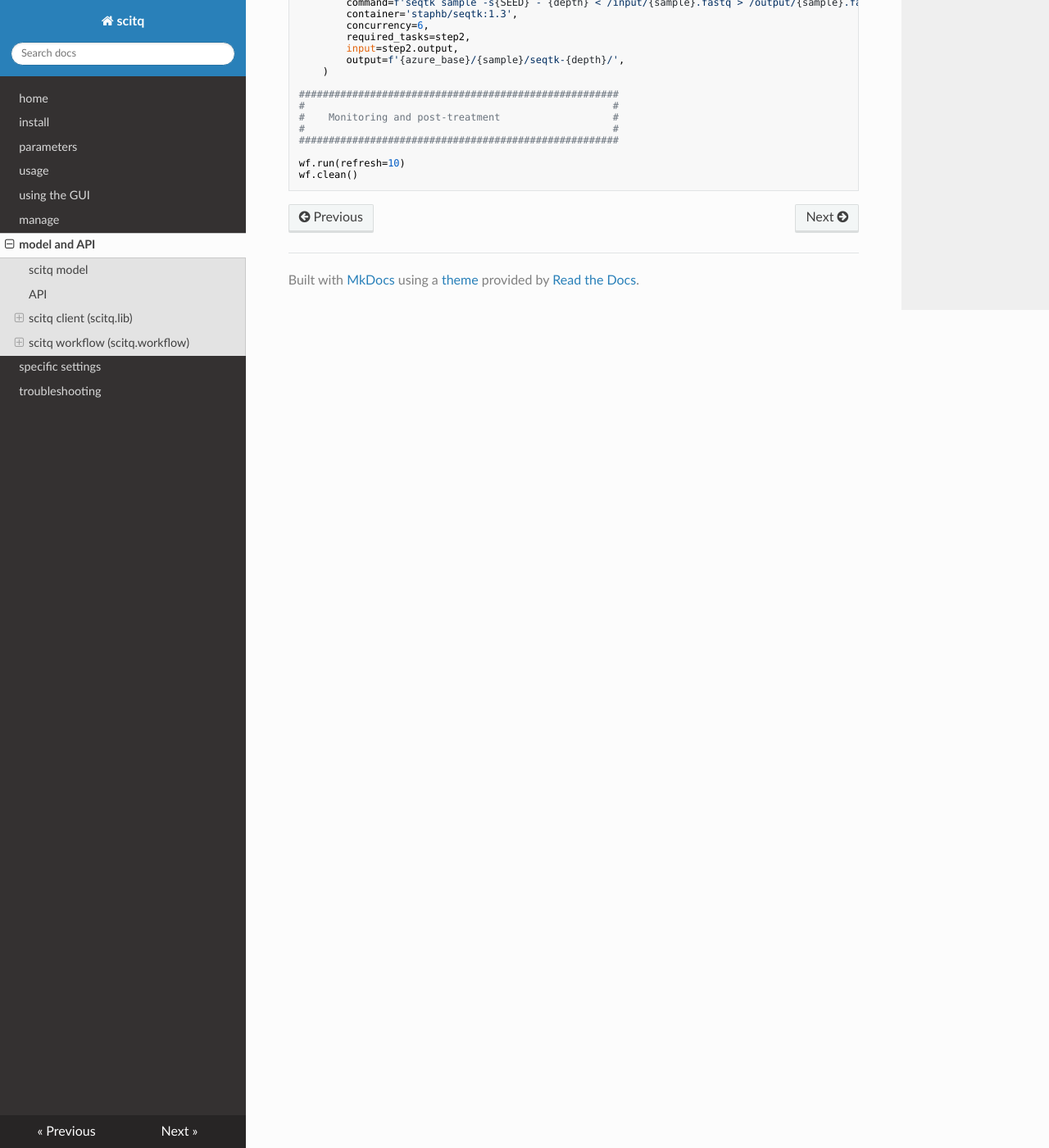
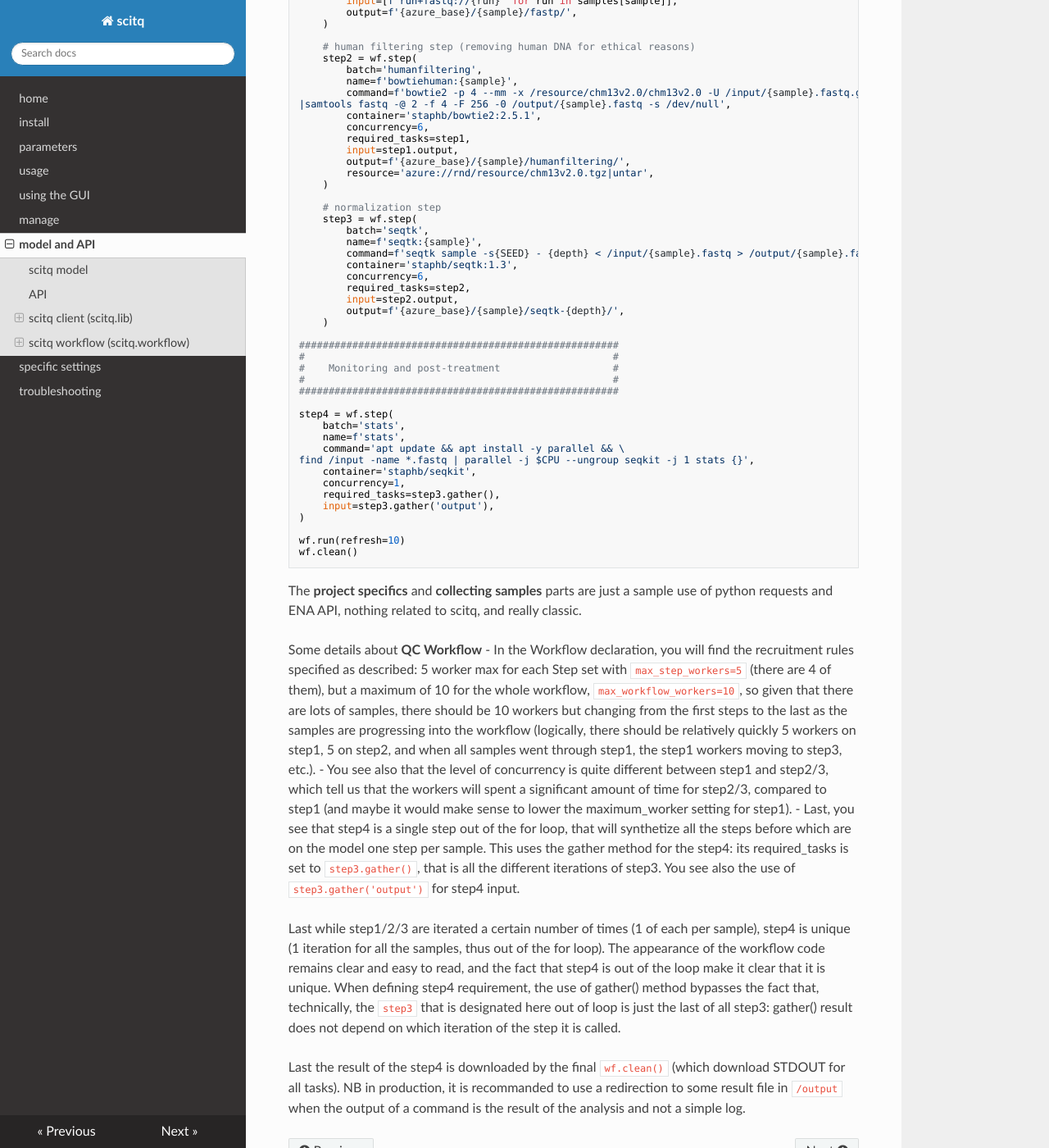
Before and after one commit to gmtsciencedev/scitq, an MkDocs documentation site: the page built from docs/model.md, in a window 1280 px wide and 1400 px high, scrolled down 16162 px. Shown: the whole window at 82% size. Built offline with MkDocs 1.6.1, drawn with Linux system fonts in a browser that asks for light colours; nearby versions of some CDN libraries; some of the changed text lies outside the part shown.

Commit message:
Finalize Workflow example.

````diff
--- a/docs/model.md
+++ b/docs/model.md
@@ -391,21 +391,31 @@ Any abnormal ending of the app will trigger an RuntimeException preventing furth
 
 ### A more elaborate example
 
+This is a real life example, a QC workflow for a public study (that is remove low quality sequences and sequences that belong to the host (which is usual in microbiota studies), and normalize (rarefy) samples), using the nice docker collection from StaPH-B group.
+
+To run this script, you'll need to configure scitq with an access to Azure.
+You will also need to upload [CHM13v2 catalog](https://genome-idx.s3.amazonaws.com/bt/chm13v2.0.zip), unzip it, tar gz it (so that files are in a chm13v2 folder), and upload it to your favorite cloud storage. Adapt the resulting URI in the step2.
+
+NB: Tt is easy to adapt to OVH just change provider to 'ovh' flavor to 'c2-120' and region to 'GRA11' for instance in Workflow definition, change the URI to use s3:// instead of azure://.
+
 ```python
 from scitq.workflow import Workflow
 import requests
-import os
+import sys
 
 SEED = 42
-REGISTRY='XXXXX.gra7.container-registry.ovh.net/library'
 
 ######################################################
 #                                                    #
 #    Project specifics                               #
 #                                                    #
 ######################################################
-bioproject='PRJNAxxxxxx'
-depth='20000000'
+if len(sys.argv)<3:
+    print(f'Usage: {sys.argv[0]} <bioproject accession PRJxxxxxxx> <depth>')
+    sys.exit(1)
+
+bioproject=sys.argv[1]
+depth=sys.argv[2]
 ena_query=f"https://www.ebi.ac.uk/ena/portal/api/filereport?accession={bioproject}&\
 result=read_run&fields=sample_accession,run_accession,library_strategy,library_layout&format=json&download=true&limit=0"
 azure_base = f'azure://rnd/raw/{bioproject}'
@@ -483,6 +493,29 @@ for sample,runs in samples.items():
 #                                                    #
 ######################################################
 
+step4 = wf.step(
+    batch='stats',
+    name=f'stats',
+    command='apt update && apt install -y parallel && \
+find /input -name *.fastq | parallel -j $CPU --ungroup seqkit -j 1 stats {}',
+    container='staphb/seqkit',
+    concurrency=1,
+    required_tasks=step3.gather(),
+    input=step3.gather('output'),
+)
+
 wf.run(refresh=10)
 wf.clean()
 ```
+
+The **project specifics** and **collecting samples** parts are just a sample use of python requests and ENA API, nothing related to scitq, and really classic.
+
+Some details about **QC Workflow**
+- In the Workflow declaration, you will find the recruitment rules specified as described: 5 worker max for each Step set with `max_step_workers=5` (there are 4 of them), but a maximum of 10 for the whole workflow, `max_workflow_workers=10`, so given that there are lots of samples, there should be 10 workers but changing from the first steps to the last as the samples are progressing into the workflow (logically, there should be relatively quickly 5 workers on step1, 5 on step2, and when all samples went through step1, the step1 workers moving to step3, etc.).
+- You see also that the level of concurrency is quite different between step1 and step2/3, which tell us that the workers will spent a significant amount of time for step2/3, compared to step1 (and maybe it would make sense to lower the maximum_worker setting for step1).
+- Last, you see that step4 is a single step out of the for loop, that will synthetize all the steps before which are on the model one step per sample. This uses the gather method for the step4: its required_tasks is set to `step3.gather()`, that is all the different iterations of step3. You see also the use of `step3.gather('output')` for step4 input.
+
+Last while step1/2/3 are iterated a certain number of times (1 of each per sample), step4 is unique (1 iteration for all the samples, thus out of the for loop). The appearance of the workflow code remains clear and easy to read, and the fact that step4 is out of the loop make it clear that it is unique. When defining step4 requirement, the use of gather() method bypasses the fact that, technically, the `step3` that is designated here out of loop is just the last of all step3: gather() result does not depend on which iteration of the step it is called.
+
+Last the result of the step4 is downloaded by the final `wf.clean()` (which download STDOUT for all tasks).
+NB in production, it is recommanded to use a redirection to some result file in `/output` when the output of a command is the result of the analysis and not a simple log.
````
